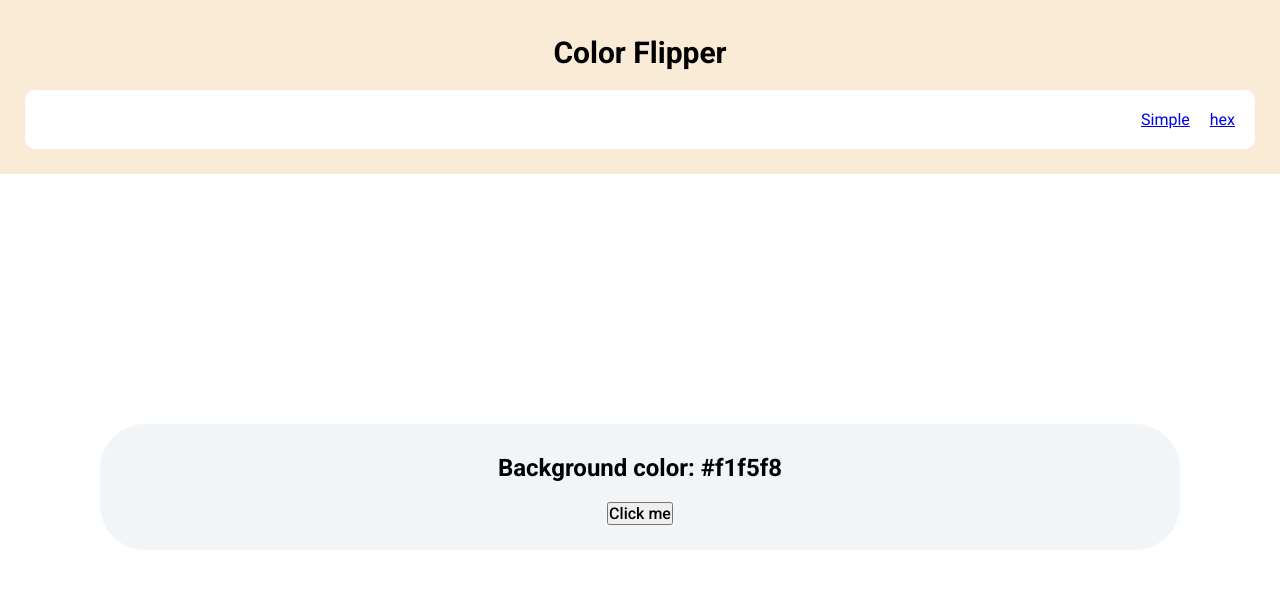
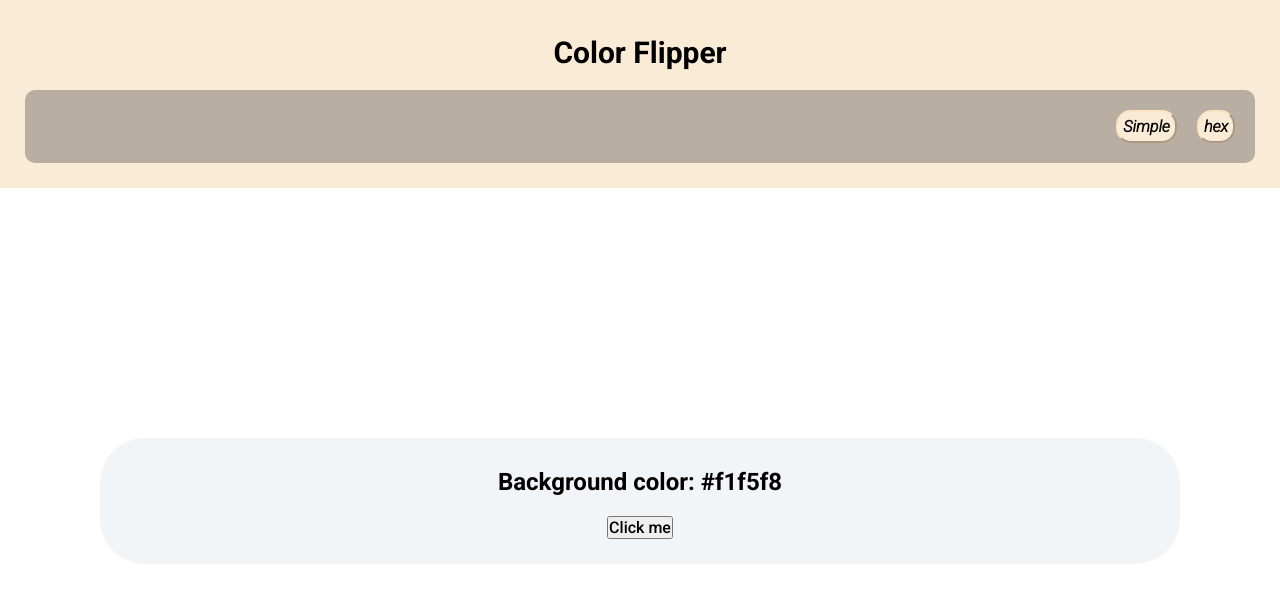
Before and after one commit to YuriMayk/JSPROJECTSWEB, a plain HTML site: page Projeto 01/index.html in a window 1280 px wide. Drawn offline with Linux system fonts and the light colour scheme.

Commit message:
Added button style, and changed Array of simple colors.

```diff
--- a/Projeto 01/index.html
+++ b/Projeto 01/index.html
@@ -1,5 +1,5 @@
 <!DOCTYPE html>
-<html lang="pt-br">
+<html lang="en">
 
 <head>
     <meta charset="UTF-8">
@@ -20,10 +20,10 @@
             <h4>Color Flipper</h4>
             <ul class="nav-links">
                 <li>
-                    <a href="index.html">Simple</a>
+                    <a href="index.html"><button class="btn-menu">Simple</button></a>
                 </li>
                 <li>
-                    <a href="hex.html">hex</a>
+                    <a href="hex.html"><button class="btn-menu">hex</button></a>
                 </li>
             </ul>
         </div>
--- a/Projeto 01/styles.css
+++ b/Projeto 01/styles.css
@@ -27,13 +27,22 @@ h4{
     text-decoration: none;
     list-style: none;
     border: 21px;
+    background-color: rgb(184, 174, 161) ;
+}
 
+.btn-menu {
+    border-radius: 15px;
+    font-size: medium;
+    font-weight: 700;
+    font-style: italic;
+    border-color: bisque;
+    padding: 5px;
+    background-color: antiquewhite;
 }
 
 ul{
     background-color: white;
     border-radius: 10px;
-
 }
 
 .container {
```
Also changed, not shown: Projeto 01/app.js (+5 -6 lines), Projeto 01/hex.html (+3 -3 lines).
